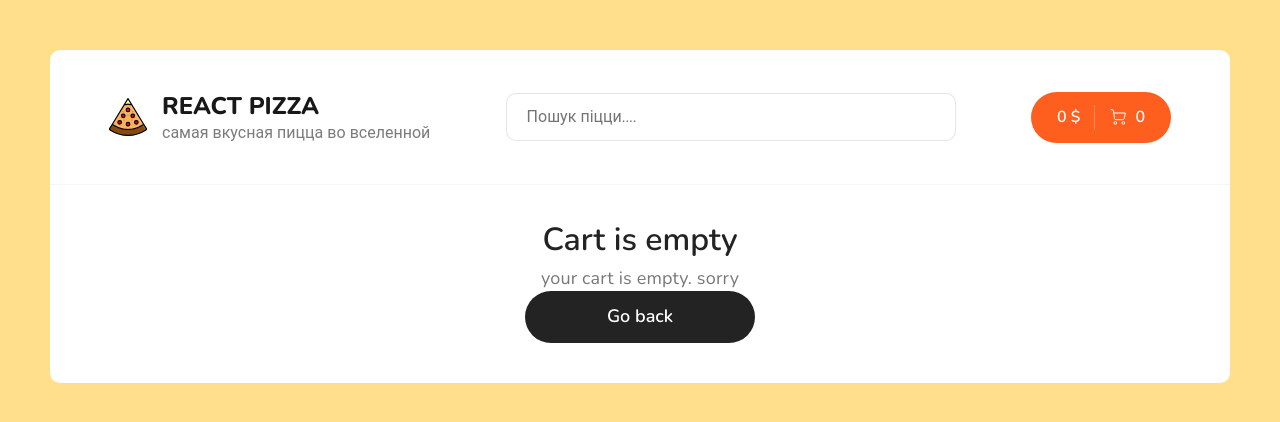
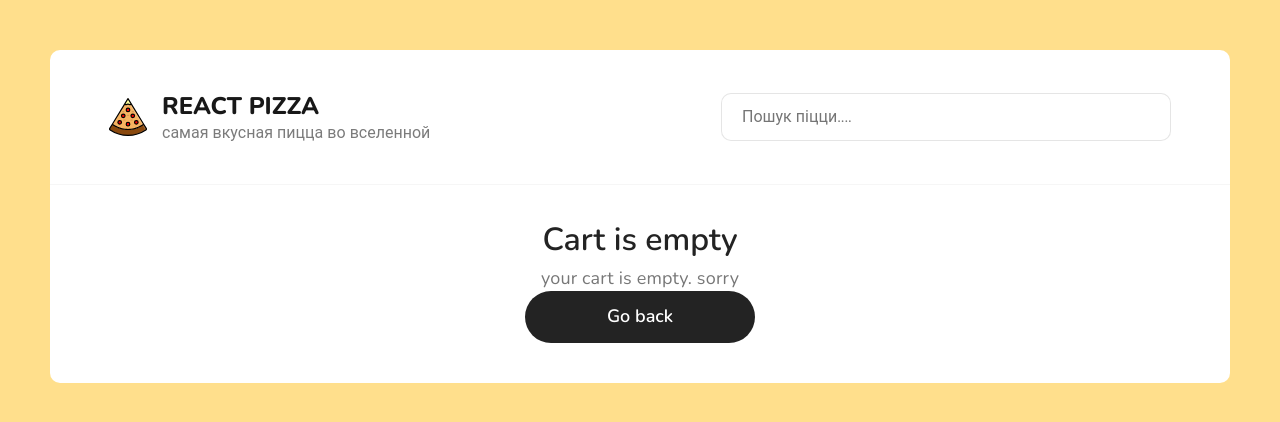
Before and after one commit to yuronn5/react-pizza-v2, a React (Create React App) app: page /cart in a window 1280 px wide. Shown: the top 422 px of the page. Built offline with nearby package versions, Linux system fonts and the light colour scheme.

Commit message:
UseLocation hook for right redirecting

```diff
--- a/src/components/Header.jsx
+++ b/src/components/Header.jsx
@@ -1,4 +1,4 @@
-import { Link } from "react-router-dom";
+import {Link, useLocation} from "react-router-dom";
 import { useSelector } from 'react-redux'
 
 import logoSvg from '../assets/img/pizza-logo.svg'
@@ -7,6 +7,7 @@ import Search from "./Search";
 function Header() {
     const {items, totalPrice} = useSelector(state => state.cart);
     const totalCount = items.reduce((sum, item) => sum + item.count, 0)
+    const location = useLocation()
 
     return (
         <div className="header">
@@ -21,6 +22,7 @@ function Header() {
                     </div>
                 </Link>
                 <Search />
+                {location.pathname !== '/cart' && (
                     <div className="header__cart">
                         <Link to="/cart" className="button button--cart">
                             <span>{totalPrice} $</span>
@@ -48,6 +50,7 @@ function Header() {
                             <span>{totalCount}</span>
                         </Link>
                     </div>
+                )}
             </div>
         </div>
     );
```
Lines whose indentation alone changed are shown as unchanged.
